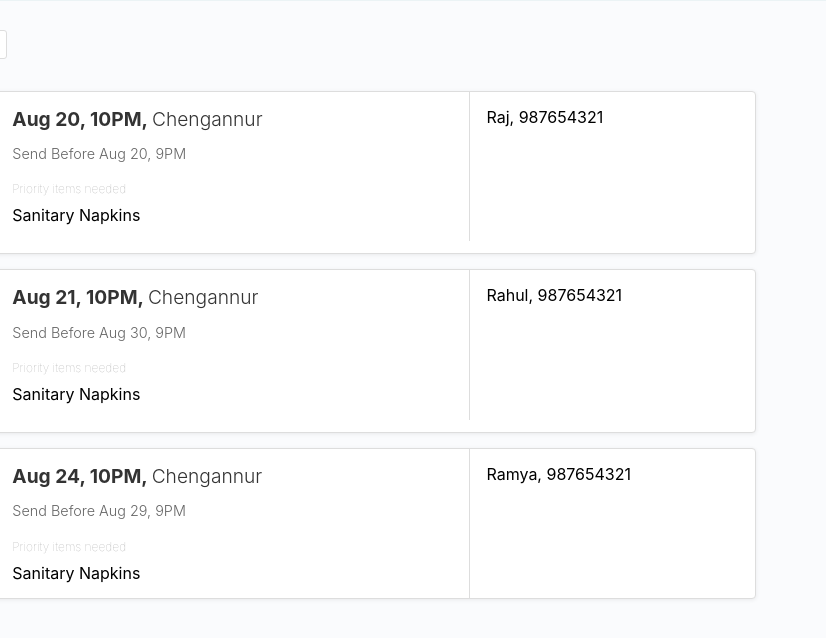
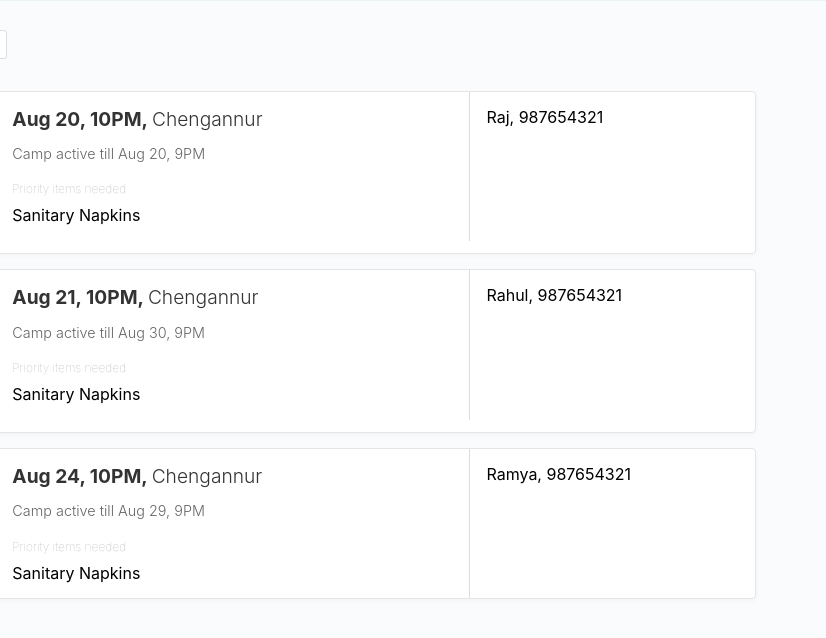
Before and after one commit to jishnu7/Send-To-Kerala, a plain HTML site: page index.html in a window 1280 px wide. Shown: the part 80-718 px from the top of the page, 454-1280 px from the left. Drawn offline with Linux system fonts and the light colour scheme.

Commit message:
More minor copy changes

```diff
--- a/script.js
+++ b/script.js
@@ -43,7 +43,7 @@
           </h3>
 
           <h4>
-            Send Before
+            Camp active till
             <span class="active-till"></span>
           </h4>
         </div>
--- a/style.css
+++ b/style.css
@@ -137,11 +137,11 @@ header{
 }
 
 .entry {
-  border: 1px solid #ddd;
+  border: 1px solid #e5e5e5;
   border-radius: 4px;
   margin-bottom: 15px;
   background: #fff;
-  box-shadow: 0px 1px 4px rgba(0,0,0,0.075);
+  box-shadow: 0px 2px 5px rgba(0,0,0,0.03);
   margin-left: 0px !important;
   margin-right: 0px !important;
 }
```
